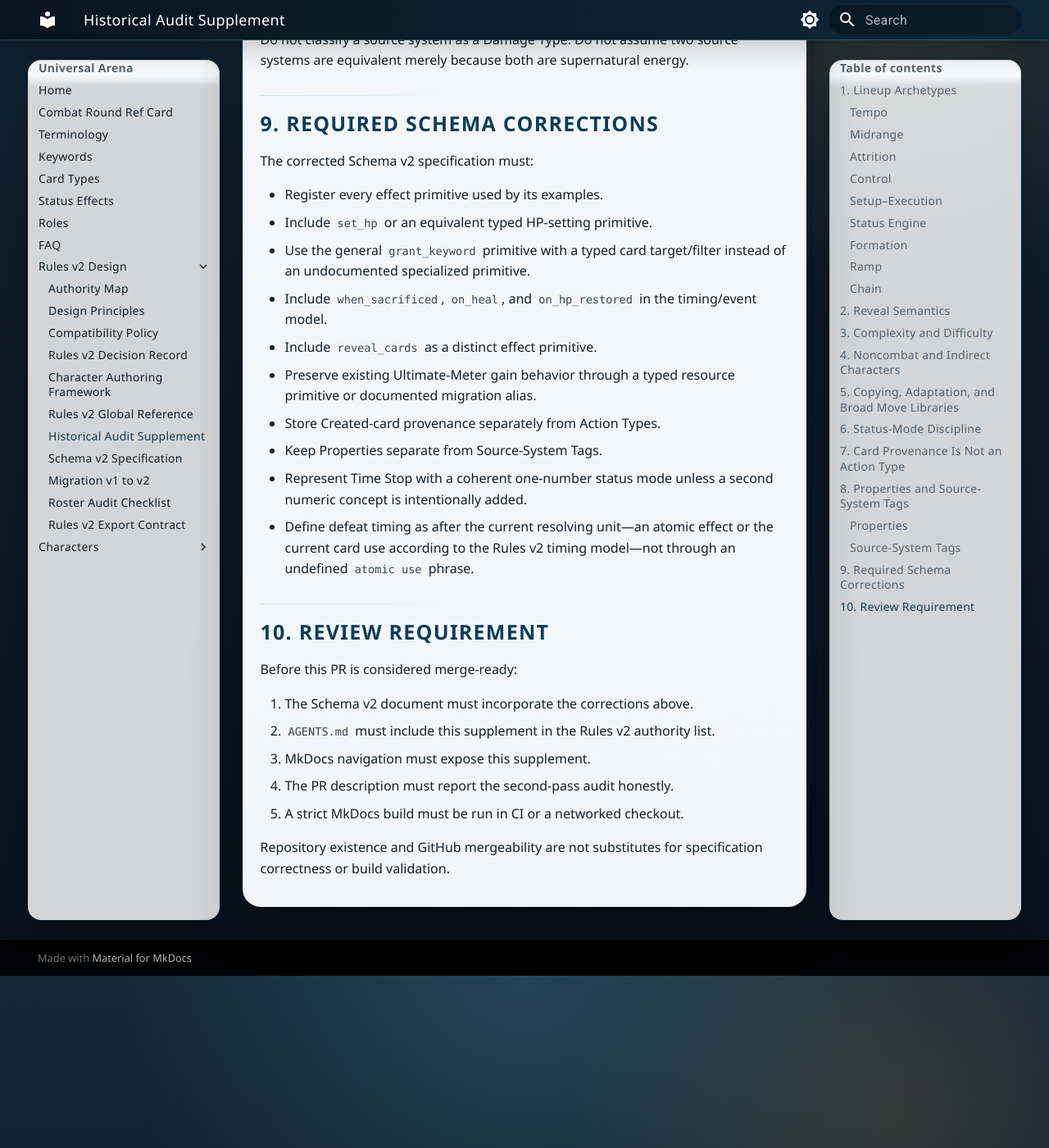
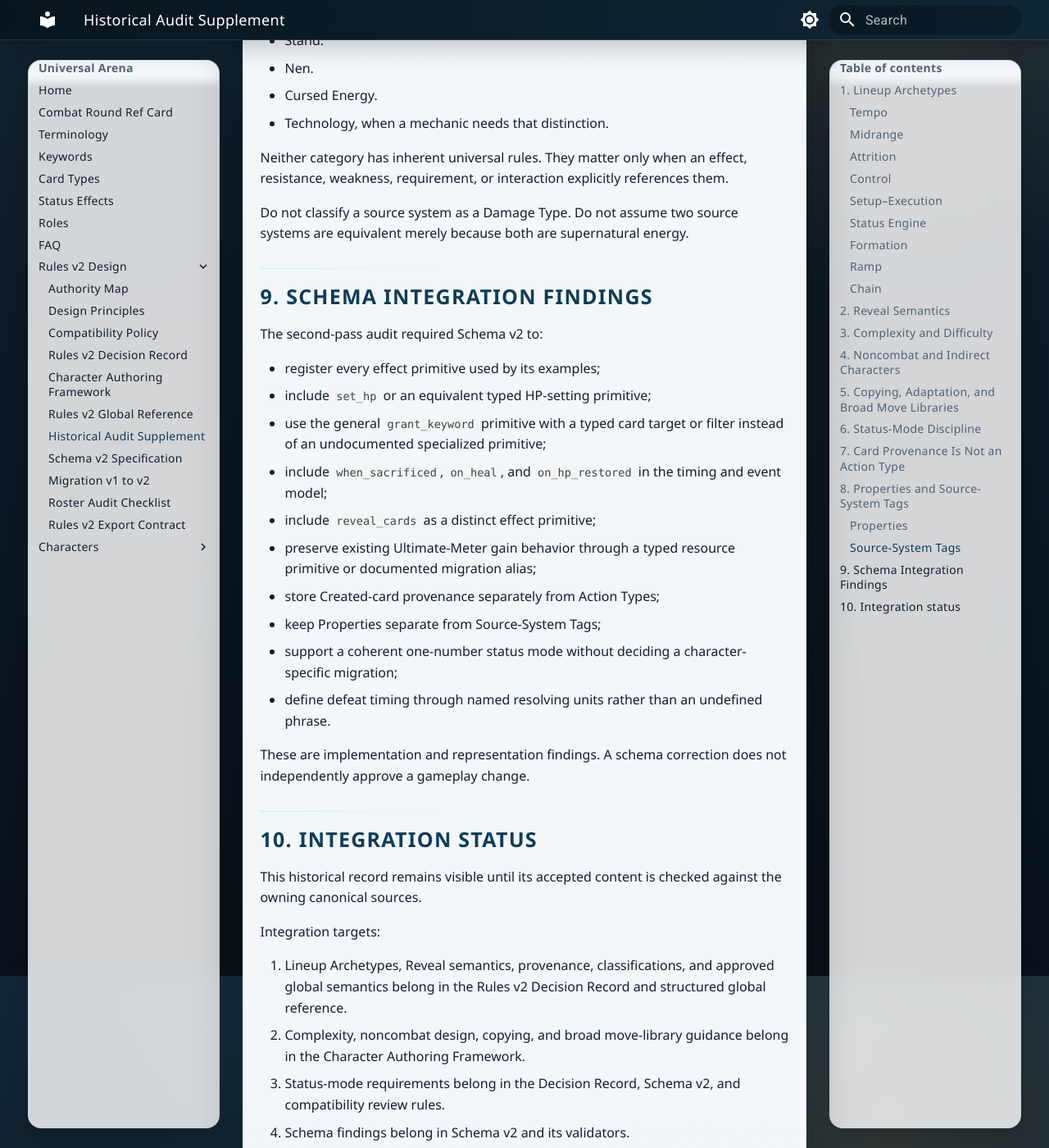
Before and after one commit to HVS13/UniversalArena, an MkDocs documentation site: the page built from docs/design/rules-v2-supplement.md, in a window 1280 px wide and 1400 px high, scrolled down 7210 px. Shown: the whole window at 82% size. Built offline with MkDocs 1.6.1 and Material for MkDocs 9.7.7, drawn with Linux system fonts in a browser that asks for light colours; some of the changed text lies outside the part shown.

Commit message:
Reclassify audit supplement as historical integration record

```diff
--- a/docs/design/rules-v2-supplement.md
+++ b/docs/design/rules-v2-supplement.md
@@ -1,15 +1,19 @@
-# Rules v2 Audit Supplement
+# Rules v2 Historical Audit Supplement
 
-> **Status:** Approved supplement to the Rules v2 specification.
-> **Purpose:** Records accepted decisions and clarifications omitted or expressed inconsistently in the initial specification package.
-> **Precedence:** Where this document explicitly corrects an example or taxonomy in an earlier Rules v2 document, this supplement and the corrected Schema v2 specification take precedence.
+> **Status:** Historical integration record.
+> **Purpose:** Preserve the accepted findings and correction history from the second Rules v2 audit until each item is integrated into the canonical source that owns its subject.
+> **Authority:** This document does not independently override the current Design Principles, Compatibility Policy, Decision Record, Schema, or approved character changelogs. Use the current canonical source after an item has been integrated.
 
 Read this with:
 
+- [Rules v2 Authority Map](rules-v2-authority-map.md)
+- [Rules v2 Compatibility Policy](rules-v2-compatibility-policy.md)
 - [Design Principles](design-principles.md)
 - [Character Authoring Framework](character-authoring-framework.md)
 - [Rules v2 Decision Record](rules-v2-decisions.md)
 - [Schema v2 Specification](../data/schema-v2.md)
+
+The sections below preserve the original audit findings. They remain useful evidence and integration requirements, but character-specific examples are not character approval.
 
 ## 1. Lineup Archetypes
 
@@ -146,7 +150,7 @@
 
 Do not use `potency_count` when only Count is meaningful. Do not invent a dummy Potency merely to preserve a display label.
 
-For example, DIO's Time Stop state should use a one-number mode such as `value` unless its design later introduces a genuinely separate strength dimension. Its display can still use lore-appropriate wording, but the stored mode must remain coherent.
+The original audit used DIO's Time Stop as an example of a possible one-number migration. That example identifies a status-model question; it does not approve a character-specific mode, value, duration, or dependency change. Those decisions require DIO's own reviewed changelog.
 
 ## 7. Card Provenance Is Not an Action Type
 
@@ -203,29 +207,35 @@
 
 Do not classify a source system as a Damage Type. Do not assume two source systems are equivalent merely because both are supernatural energy.
 
-## 9. Required Schema Corrections
+## 9. Schema Integration Findings
 
-The corrected Schema v2 specification must:
+The second-pass audit required Schema v2 to:
 
-- Register every effect primitive used by its examples.
-- Include `set_hp` or an equivalent typed HP-setting primitive.
-- Use the general `grant_keyword` primitive with a typed card target/filter instead of an undocumented specialized primitive.
-- Include `when_sacrificed`, `on_heal`, and `on_hp_restored` in the timing/event model.
-- Include `reveal_cards` as a distinct effect primitive.
-- Preserve existing Ultimate-Meter gain behavior through a typed resource primitive or documented migration alias.
-- Store Created-card provenance separately from Action Types.
-- Keep Properties separate from Source-System Tags.
-- Represent Time Stop with a coherent one-number status mode unless a second numeric concept is intentionally added.
-- Define defeat timing as after the current resolving unit—an atomic effect or the current card use according to the Rules v2 timing model—not through an undefined `atomic use` phrase.
+- register every effect primitive used by its examples;
+- include `set_hp` or an equivalent typed HP-setting primitive;
+- use the general `grant_keyword` primitive with a typed card target or filter instead of an undocumented specialized primitive;
+- include `when_sacrificed`, `on_heal`, and `on_hp_restored` in the timing and event model;
+- include `reveal_cards` as a distinct effect primitive;
+- preserve existing Ultimate-Meter gain behavior through a typed resource primitive or documented migration alias;
+- store Created-card provenance separately from Action Types;
+- keep Properties separate from Source-System Tags;
+- support a coherent one-number status mode without deciding a character-specific migration;
+- define defeat timing through named resolving units rather than an undefined phrase.
 
-## 10. Review Requirement
+These are implementation and representation findings. A schema correction does not independently approve a gameplay change.
 
-Before this PR is considered merge-ready:
+## 10. Integration status
 
-1. The Schema v2 document must incorporate the corrections above.
-2. `AGENTS.md` must include this supplement in the Rules v2 authority list.
-3. MkDocs navigation must expose this supplement.
-4. The PR description must report the second-pass audit honestly.
-5. A strict MkDocs build must be run in CI or a networked checkout.
+This historical record remains visible until its accepted content is checked against the owning canonical sources.
 
-Repository existence and GitHub mergeability are not substitutes for specification correctness or build validation.
+Integration targets:
+
+1. Lineup Archetypes, Reveal semantics, provenance, classifications, and approved global semantics belong in the Rules v2 Decision Record and structured global reference.
+2. Complexity, noncombat design, copying, and broad move-library guidance belong in the Character Authoring Framework.
+3. Status-mode requirements belong in the Decision Record, Schema v2, and compatibility review rules.
+4. Schema findings belong in Schema v2 and its validators.
+5. Character-specific examples belong only in reviewed character changelogs when they propose executable changes.
+
+After every accepted item is integrated and verified, this page may be moved out of active navigation or archived. Its history should remain traceable rather than being silently erased.
+
+Repository existence, implementation support, and GitHub mergeability are not substitutes for specification correctness, review, and validation.
```
Also changed, not shown: other parts of docs/design/rules-v2-supplement.md (+1 -1 lines).
